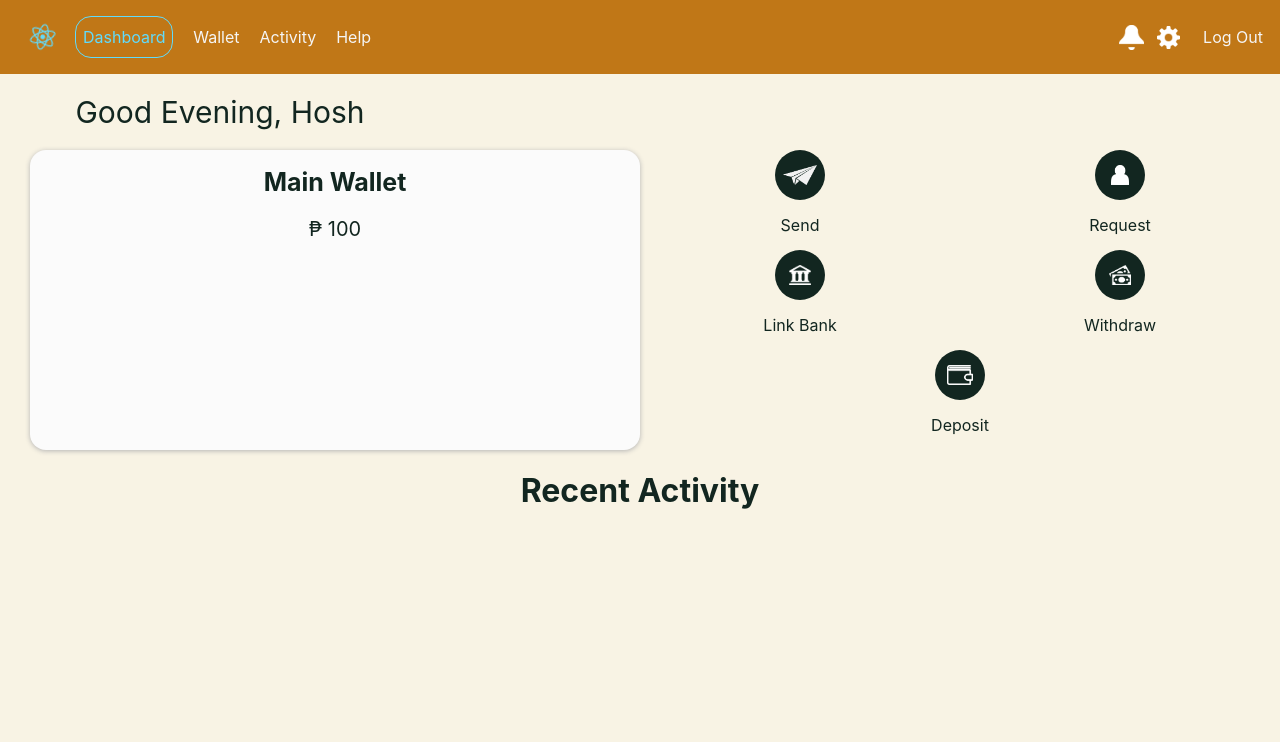
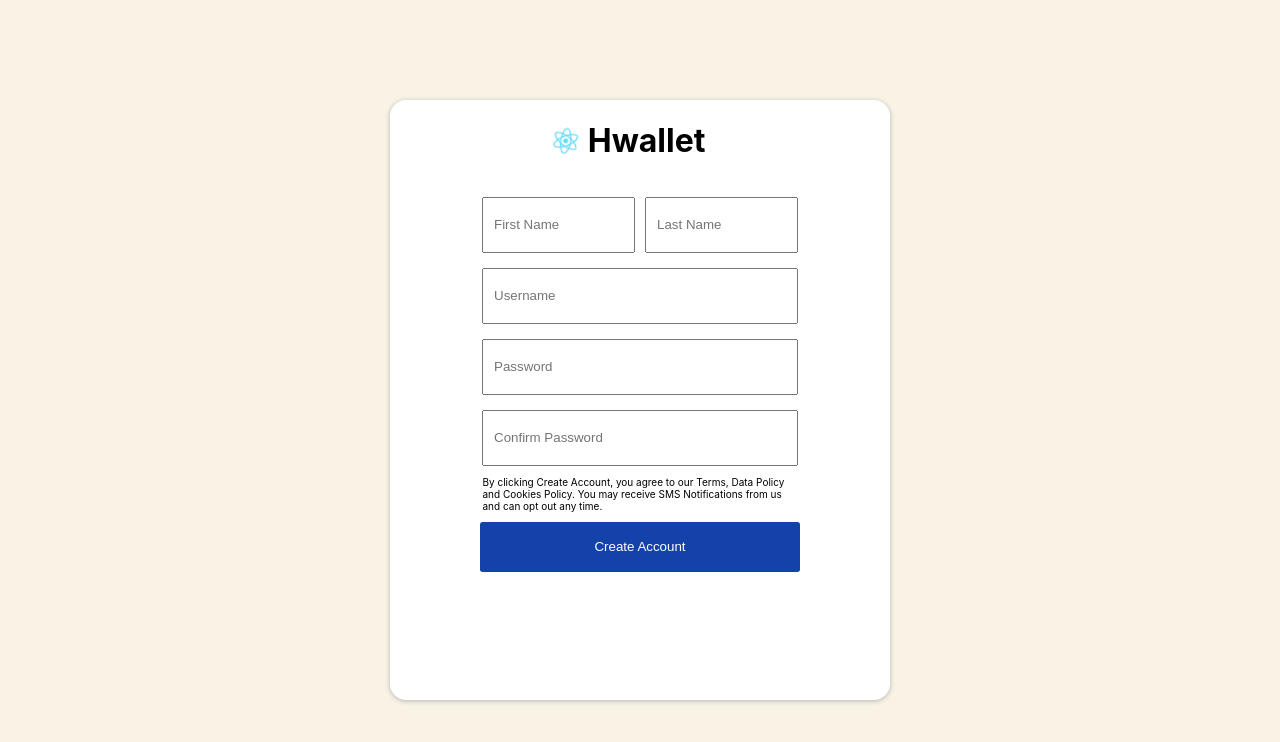
Before and after one commit to Hoshaiah/bank-app, a React (Create React App) app: page / in a window 1280 px wide. Shown: the top 742 px of the page. Built offline with nearby package versions, Linux system fonts and the light colour scheme.

Commit message:
added signup page

```diff
--- a/src/App.css
+++ b/src/App.css
@@ -1,3 +1,19 @@
+html {
+  height: 100%;
+}
+
+body {
+  background-color: #f8f3e4 ;
+  display: flex;
+  align-items: center;
+  justify-content: center;
+  min-height: 100%;
+}
+
+#root {
+  width: 100%;
+}
+
 .App {
   text-align: center;
   /* padding-left: 20px;
@@ -42,7 +58,7 @@
   }
 }
 
-
+/* Dashboard */
 nav {
   margin: 0;
   padding: 0;
@@ -305,3 +321,156 @@ main {
   align-items: flex-start;
   margin-bottom: 30px;
 }
+
+/* Login */
+
+#logindiv {
+  position: absolute;
+  display: flex;
+  flex-direction: column;
+  color: black;
+  height: 500px;
+  width: 430px;
+  background-color: white;
+  border-radius: 1em ;
+  box-shadow: 0px 1px 5px #b3b3b3;
+  justify-content: flex-start;
+  align-items: center;
+  margin-left: auto;
+  margin-right: auto;
+
+  left: 0;
+  right: 0;
+  top:0;
+  text-align: center;
+
+  top: 50%;
+  transform: translateY(-50%);
+}
+
+#loginCaption {
+  display: flex;
+  justify-content: center;
+  align-items: center;
+  margin-right: 2em;
+  /* position: absolute;
+  top: 0px;
+  text-align: center;
+  left: 50%;
+  transform: translateX(-59%); */
+}
+
+#userInput{
+  margin-top: 50px;
+}
+#logindiv input{
+  margin-bottom: 10px;
+  width: 300px;
+  height: 50px;
+  padding-left: 10px;
+}
+
+#loginForgot {
+  width: 300px;
+  height: 20px;
+  display: flex;
+  justify-content: flex-start;
+  align-items: center;
+  font-size: 9px;
+  margin-bottom: 25px;
+  color: #0d48a8f8;
+}
+
+
+#loginButtons button{
+  height: 50px;
+  width: 154px;
+  border: none;
+  border-radius: 0.2em;
+  color: white;
+  margin-bottom: 40px;
+  margin-left: 5px;
+  margin-right: 5px;
+}
+#loginButton {
+  background-color: #0d3ea8f8;
+}
+
+#signupButton{
+  background-color: #2ca80df8;
+
+}
+
+/* Signup */
+
+#signupdiv {
+  position: absolute;
+  display: flex;
+  flex-direction: column;
+  color: black;
+  height: 600px;
+  width: 500px;
+  background-color: white;
+  border-radius: 1em ;
+  box-shadow: 0px 1px 5px #b3b3b3;
+  justify-content: flex-start;
+  align-items: center;
+  margin-left: auto;
+  margin-right: auto;
+
+  left: 0;
+  right: 0;
+  top:0;
+  text-align: center;
+
+  top: 50%;
+  transform: translateY(-50%);
+}
+
+#signupCaption {
+  display: flex;
+  justify-content: center;
+  align-items: center;
+  margin-right: 2em;
+}
+
+/* #newNameInput{
+  margin-top: 10px;
+} */
+
+#signupdiv input{
+  width: 300px;
+  height: 50px;
+  padding-left: 10px;
+  margin-top: 15px;
+}
+
+#newNameInput {
+  display: flex;
+  justify-content: center;
+  align-items: center;
+}
+
+#signupdiv #newNameInput input {
+  width: 137px;
+  margin-left: 5px;
+  margin-right: 5px;
+}
+
+#signupReminder {
+  width: 315px;
+  font-size: 10px;
+  text-align: left;
+}
+
+#createAccount button{
+  height: 50px;
+  width: 320px;
+  border: none;
+  border-radius: 0.2em;
+  color: white;
+  margin-bottom: 40px;
+  margin-left: 5px;
+  margin-right: 5px;
+  background-color: #0d3ea8f8;
+}
--- a/src/App.js
+++ b/src/App.js
@@ -1,32 +1,17 @@
-import logo from './logo.svg';
 import './App.css';
-import settings from './img/settings.png';
-import notification from './img/notification.png';
-import Popup from './js/Popup';
-import {useState} from "react"
-import Actions from './js/Actions'
 import Dashboard from './js/Dashboard'
+import Login from './js/Login';
+import Signup from './js/Signup';
+
 
 function App() {
-  let balance = 100
-  let user = "Hosh"
-
-  const [overlayVisiblity, setOverlayVisibility] = useState("hidden")
-  const [popupName, setPopupName] = useState("")
-  const [popupInputs, setPopupInputs] = useState([])
-
-
-  const onCancelClick = () => {
-    setOverlayVisibility("hidden")
-  }
-
-  const onSubmitClick = () => {
-    setOverlayVisibility("hidden")
-  }
-
 
   return (
-    <Dashboard/>
+    <>
+      {/* <Dashboard/> */}
+      {/* <Login/> */}
+      <Signup/>
+    </>
   );
 }
 
--- /dev/null
+++ b/src/js/Login.js
@@ -0,0 +1,31 @@
+import logo from '../logo.svg';
+
+function Login(){
+    return (
+
+        <div id="logindiv">
+            <div id="loginCaption">
+                <img src={logo} className="App-logo" alt="logo" />
+                <h1>Hwallet</h1>
+            </div>
+            <div id="userInput">
+                <label for="username"></label>
+                <input type="text" id="username" name="username" placeholder="Username"></input>
+            </div>
+            <div id="passwordInput">
+                <label for="password"></label>
+                <input type="password" name="password" placeholder="Password"></input>
+            </div>
+            <div id="loginForgot">
+                <h2>Forgot Password?</h2>
+            </div>
+            <div id="loginButtons">
+                <button id="signupButton" type="submit">Sign up</button>
+                <button id="loginButton" type="submit">Log In</button>
+            </div>
+        </div>
+
+    )
+}
+
+export default Login
--- /dev/null
+++ b/src/js/Signup.js
@@ -0,0 +1,43 @@
+import logo from '../logo.svg';
+
+function Signup(){
+    return (
+
+        <div id="signupdiv">
+            <div id="signupCaption">
+                <img src={logo} className="App-logo" alt="logo" />
+                <h1>Hwallet</h1>
+            </div>
+
+            <div id="newNameInput">
+                <label for="newFirst"></label>
+                <input type="text" id="firstName" name="firstName" placeholder="First Name"></input>
+                <label for="newLast"></label>
+                <input type="text" id="lastName" name="lastName" placeholder="Last Name"></input>
+            </div>
+
+            <div id="newUserInput">
+                <label for="newUsername"></label>
+                <input type="text" id="newUsername" name="username" placeholder="Username"></input>
+            </div>
+            <div id="newpasswordInput">
+                <label for="newPassword"></label>
+                <input type="password" id="newPassword" name="newPassword" placeholder="Password"></input>
+            </div>
+
+            <div id="confirmpasswordInput">
+                <label for="confirmPassword"></label>
+                <input type="password" name="confirmPassword" placeholder="Confirm Password"></input>
+            </div>
+            <div id="signupReminder">
+                <p>By clicking Create Account, you agree to our Terms, Data Policy and Cookies Policy. You may receive SMS Notifications from us and can opt out any time.</p>
+            </div>
+            <div id="createAccount">
+                <button id="createButton" type="submit">Create Account</button>
+            </div>
+        </div>
+
+    )
+}
+
+export default Signup
```
